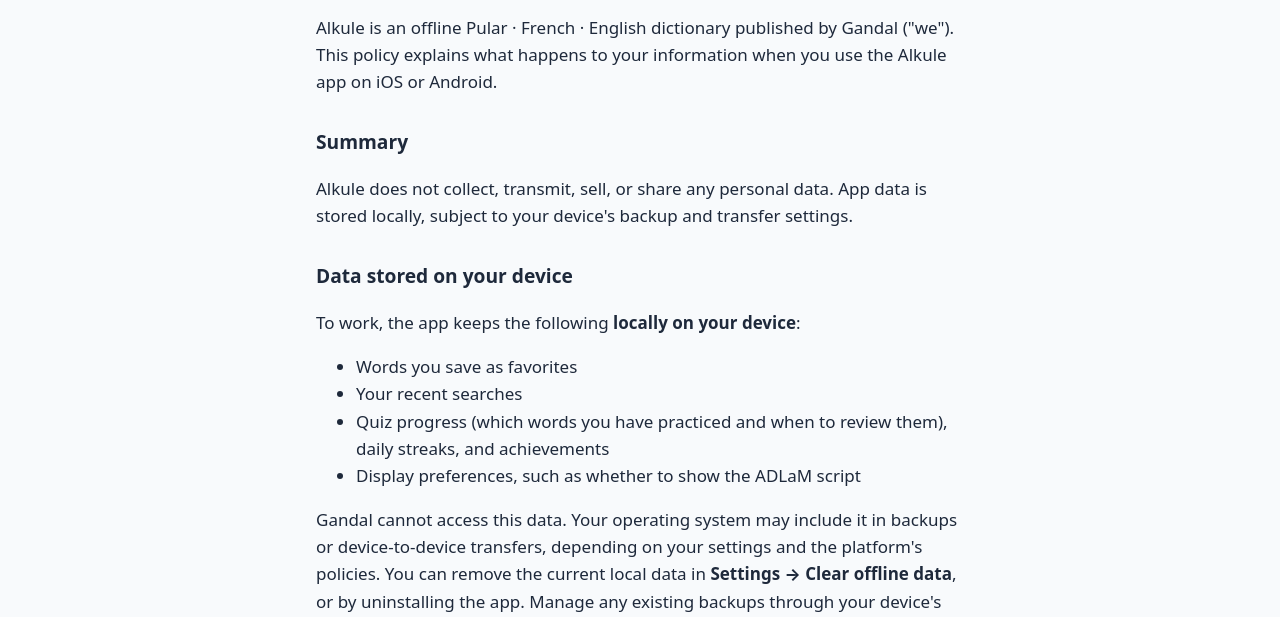
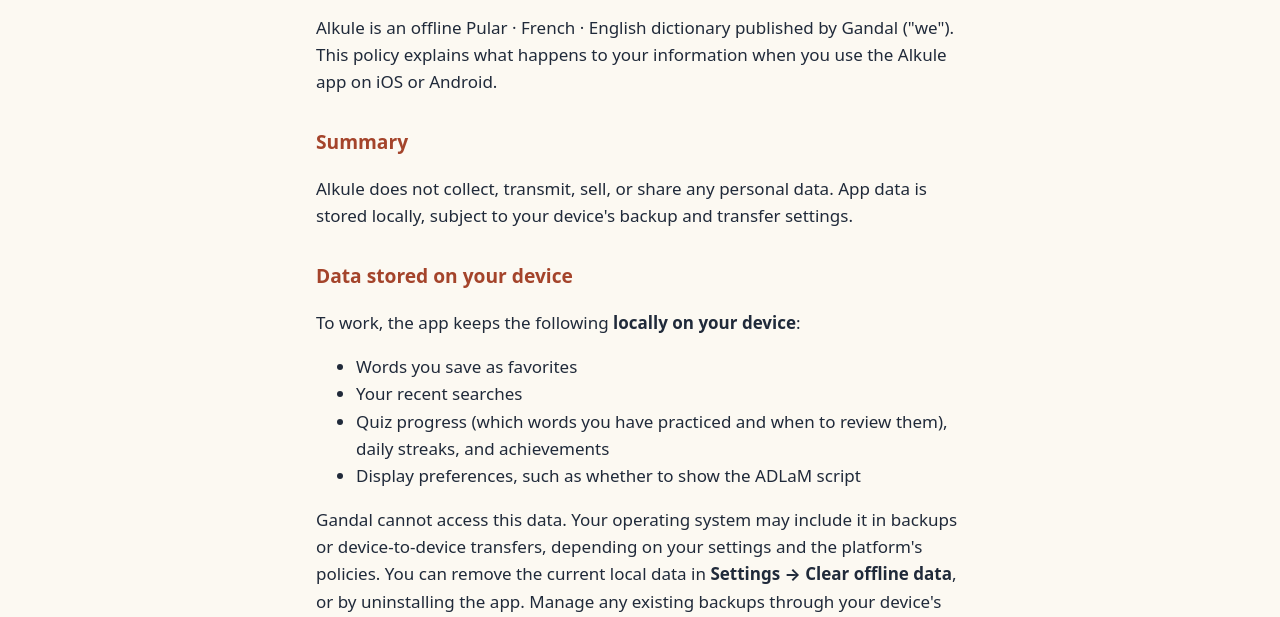
Before and after one commit to gandal-corp/alkule-site, a plain HTML site: page privacy/index.html in a window 1280 px wide. Shown: the part 183-800 px from the top of the page. Drawn offline with Linux system fonts and the light colour scheme.

Commit message:
Align website with refined Alkule palette

```diff
--- a/style.css
+++ b/style.css
@@ -1,9 +1,10 @@
 :root {
-  --bg: #f8fafc;
-  --text: #1e293b;
-  --muted: #475569;
-  --primary: #2563eb;
-  --border: #e2e8f0;
+  --bg: #fcf9f2;
+  --text: #202a3a;
+  --muted: #5a606d;
+  --primary: #2047b6;
+  --accent: #a4442b;
+  --border: #dfddd6;
 }
 @media (prefers-color-scheme: dark) {
   :root {
@@ -11,6 +12,7 @@
     --text: #e2e8f0;
     --muted: #94a3b8;
     --primary: #60a5fa;
+    --accent: #f0b299;
     --border: #334155;
   }
 }
@@ -23,7 +25,7 @@ body {
 }
 main { max-width: 680px; margin: 0 auto; padding: 32px 16px 64px; }
 h1 { font-size: 2rem; margin: 0 0 4px; }
-h2 { font-size: 1.2rem; margin: 32px 0 8px; }
+h2 { color: var(--accent); font-size: 1.2rem; margin: 32px 0 8px; }
 p, li { color: var(--text); }
 .muted { color: var(--muted); }
 a { color: var(--primary); }
```
